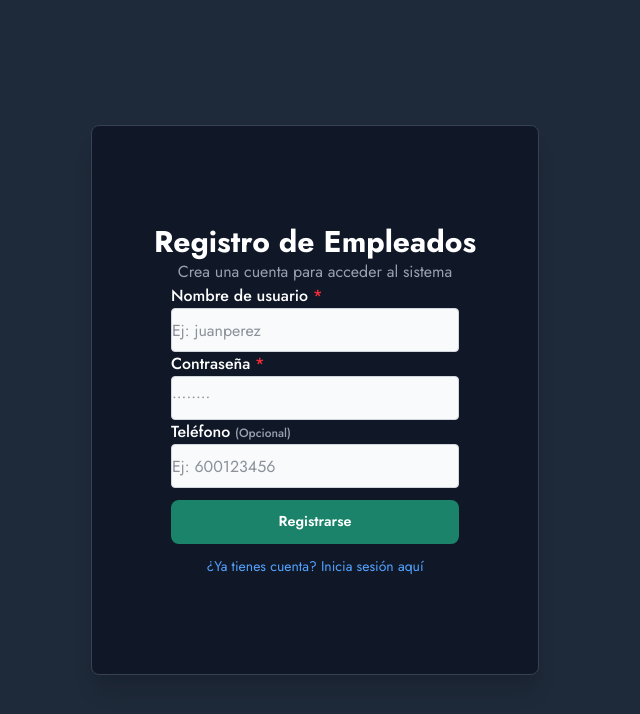
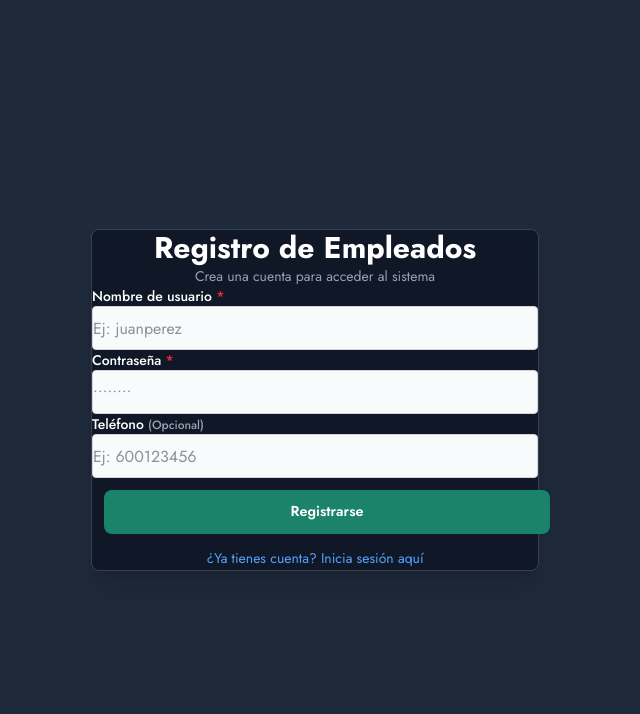
Before and after one commit to Honcito/Control_Vehiculos_nodejs_react, a React (Vite) app in the folder frontend/: page /register in a window 1280 px wide. Shown: the top 714 px of the page, without its empty margins (325-965 px from the left). Built offline with nearby package versions, Linux system fonts and the light colour scheme; no server answers.

Commit message:
fix: mejorar diseño y consistencia en formularios de inicio de sesión y registro

```diff
--- a/frontend/src/pages/Login.jsx
+++ b/frontend/src/pages/Login.jsx
@@ -34,23 +34,25 @@ const Login = () => {
   };
 
   return (
-    <div className="min-h-dvh w-full flex items-center justify-center bg-gray-800 px-6 py-12">
-      <section className="w-full max-w-md min-h-[520px] flex flex-col justify-center bg-gray-900 rounded-lg shadow-xl p-10 space-y-8 border border-gray-700">
+    <div className="min-h-screen w-full flex items-center justify-center bg-gray-800 px-4 py-8">
+      <section className="w-full max-w-md bg-gray-900 rounded-lg shadow-xl p-8 border border-gray-700 space-y-6">
+
+        {/* Encabezado */}
         <div className="text-center space-y-2">
           <h2 className="text-3xl font-bold text-white">
             Control de Vehículos
           </h2>
-          <p className="text-base text-gray-400">Ingresa tus credenciales</p>
+          <p className="text-sm text-gray-400">Ingresa tus credenciales</p>
         </div>
 
-        <form onSubmit={handleSubmit} className="space-y-6">
+        <form onSubmit={handleSubmit} className="space-y-5">
           {/* Campo Nombre */}
-          <div className="flex flex-col items-center">
-            <label className="w-72 text-base font-medium text-white mb-2 text-left">
+          <div className="flex flex-col text-left space-y-1.5">
+            <label className="text-sm font-medium text-white">
               Nombre:
             </label>
             <input
-              className="w-72 h-11 px-4 text-base bg-gray-50 focus:outline-none focus:ring-2 focus:ring-blue-500 border border-gray-300 rounded text-gray-800"
+              className="w-full h-11 px-4 text-base bg-gray-50 focus:outline-none focus:ring-2 focus:ring-blue-500 border border-gray-300 rounded text-gray-800"
               type="text"
               value={nombre}
               onChange={(e) => setNombre(e.target.value)}
@@ -61,12 +63,12 @@ const Login = () => {
           </div>
 
           {/* Campo Contraseña */}
-          <div className="flex flex-col items-center">
-            <label className="w-72 text-base font-medium text-white mb-2 text-left">
+          <div className="flex flex-col text-left space-y-1.5">
+            <label className="text-sm font-medium text-white">
               Contraseña:
             </label>
             <input
-              className="w-72 h-11 px-4 text-base bg-gray-50 focus:outline-none focus:ring-2 focus:ring-blue-500 border border-gray-300 rounded text-gray-800"
+              className="w-full h-11 px-4 text-base bg-gray-50 focus:outline-none focus:ring-2 focus:ring-blue-500 border border-gray-300 rounded text-gray-800"
               type="password"
               value={password}
               onChange={(e) => setPassword(e.target.value)}
@@ -77,18 +79,18 @@ const Login = () => {
           </div>
 
           {/* Botón Iniciar Sesión */}
-          <div className="flex justify-center pt-4">
+          <div className="pt-2">
             <button
               type="submit"
               disabled={loading}
-              className="btn-login w-72 h-11 disabled:opacity-50 disabled:cursor-not-allowed text-base font-semibold"
+              className="btn-login w-full h-11 disabled:opacity-50 disabled:cursor-not-allowed text-base font-semibold"
             >
               {loading ? "Iniciando sesión..." : "Iniciar sesión"}
             </button>
           </div>
 
           {/* Enlace a Registro */}
-          <div className="flex items-center justify-center pt-2">
+          <div className="text-center pt-2">
             <Link
               to="/register"
               className="text-sm text-blue-400 hover:text-blue-300 hover:underline transition-colors"
--- a/frontend/src/pages/Register.jsx
+++ b/frontend/src/pages/Register.jsx
@@ -1,5 +1,5 @@
 import { useState } from "react";
-import { useNavigate } from "react-router-dom";
+import { useNavigate, Link } from "react-router-dom";
 import toast from "react-hot-toast";
 import api from "../lib/axios"; // Instancia centralizada de Axios
 import "../btn.css";
@@ -46,21 +46,23 @@ const Register = () => {
   };
 
   return (
-    <div className="min-h-dvh w-full flex items-center justify-center bg-gray-800 px-6 py-12">
-      <section className="w-full max-w-md min-h-[550px] flex flex-col justify-center bg-gray-900 rounded-lg shadow-xl p-10 space-y-6 border border-gray-700">
+    <div className="min-h-screen w-full flex items-center justify-center bg-gray-800 px-4 py-8">
+      <section className="w-full max-w-md bg-gray-900 rounded-lg shadow-xl p-8 border border-gray-700 space-y-6">
+
+        {/* Encabezado */}
         <div className="text-center space-y-2">
           <h2 className="text-3xl font-bold text-white">
             Registro de Empleados
           </h2>
-          <p className="text-base text-gray-400">
+          <p className="text-sm text-gray-400">
             Crea una cuenta para acceder al sistema
           </p>
         </div>
 
         <form onSubmit={handleSubmit} className="space-y-5">
           {/* Campo Nombre */}
-          <div className="flex flex-col items-center">
-            <label className="w-72 text-base font-medium text-white mb-2 text-left">
+          <div className="flex flex-col text-left space-y-1.5">
+            <label className="text-sm font-medium text-white">
               Nombre de usuario <span className="text-red-500">*</span>
             </label>
             <input
@@ -70,13 +72,13 @@ const Register = () => {
               onChange={handleChange}
               required
               placeholder="Ej: juanperez"
-              className="w-72 h-11 px-4 text-base bg-gray-50 focus:outline-none focus:ring-2 focus:ring-blue-500 border border-gray-300 rounded text-gray-800"
+              className="w-full h-11 px-4 text-base bg-gray-50 focus:outline-none focus:ring-2 focus:ring-blue-500 border border-gray-300 rounded text-gray-800"
             />
           </div>
 
           {/* Campo Contraseña */}
-          <div className="flex flex-col items-center">
-            <label className="w-72 text-base font-medium text-white mb-2 text-left">
+          <div className="flex flex-col text-left space-y-1.5">
+            <label className="text-sm font-medium text-white">
               Contraseña <span className="text-red-500">*</span>
             </label>
             <input
@@ -86,13 +88,13 @@ const Register = () => {
               onChange={handleChange}
               required
               placeholder="••••••••"
-              className="w-72 h-11 px-4 text-base bg-gray-50 focus:outline-none focus:ring-2 focus:ring-blue-500 border border-gray-300 rounded text-gray-800"
+              className="w-full h-11 px-4 text-base bg-gray-50 focus:outline-none focus:ring-2 focus:ring-blue-500 border border-gray-300 rounded text-gray-800"
             />
           </div>
 
           {/* Campo Teléfono */}
-          <div className="flex flex-col items-center">
-            <label className="w-72 text-base font-medium text-white mb-2 text-left">
+          <div className="flex flex-col text-left space-y-1.5">
+            <label className="text-sm font-medium text-white">
               Teléfono <span className="text-gray-400 text-xs">(Opcional)</span>
             </label>
             <input
@@ -101,30 +103,29 @@ const Register = () => {
               value={formData.telefono}
               onChange={handleChange}
               placeholder="Ej: 600123456"
-              className="w-72 h-11 px-4 text-base bg-gray-50 focus:outline-none focus:ring-2 focus:ring-blue-500 border border-gray-300 rounded text-gray-800"
+              className="w-full h-11 px-4 text-base bg-gray-50 focus:outline-none focus:ring-2 focus:ring-blue-500 border border-gray-300 rounded text-gray-800"
             />
           </div>
 
           {/* Botón Registro */}
-          <div className="flex justify-center pt-2">
+          <div className="pt-2">
             <button
               type="submit"
               disabled={loading}
-              className="btn-login w-72 h-11 disabled:opacity-50 disabled:cursor-not-allowed text-base font-semibold"
+              className="btn-login w-full h-11 disabled:opacity-50 disabled:cursor-not-allowed text-base font-semibold"
             >
               {loading ? "Registrando..." : "Registrarse"}
             </button>
           </div>
 
           {/* Enlace a Login */}
-          <div className="flex items-center justify-center pt-2">
-            <button
-              type="button"
-              onClick={() => navigate("/login")}
-              className="text-sm text-blue-400 hover:text-blue-300 hover:underline transition-colors bg-transparent border-0 cursor-pointer"
+          <div className="text-center pt-2">
+            <Link
+              to="/login"
+              className="text-sm text-blue-400 hover:text-blue-300 hover:underline transition-colors"
             >
               ¿Ya tienes cuenta? Inicia sesión aquí
-            </button>
+            </Link>
           </div>
         </form>
       </section>
```
